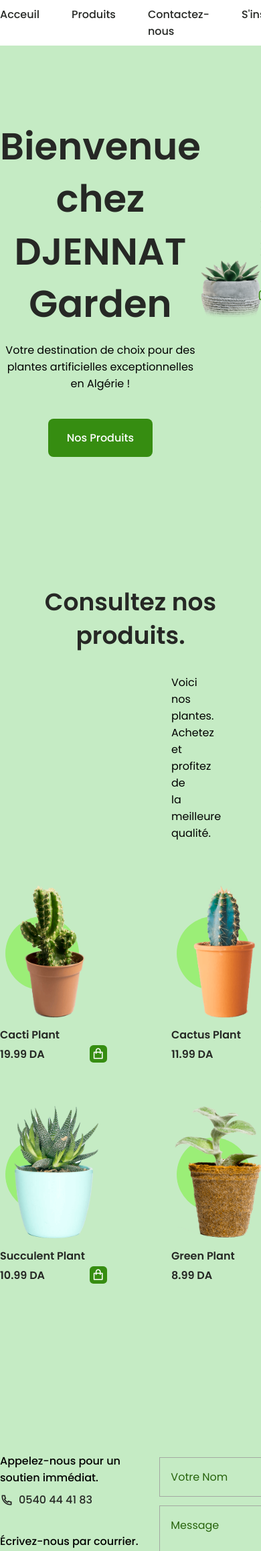
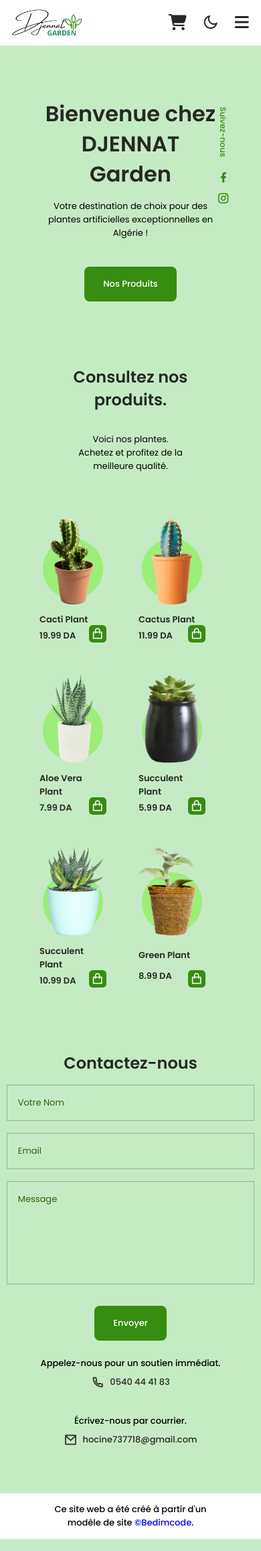
Before and after one commit to Hocine737718/Djennat_Garden_V1, a PHP site: page / in a window 390 px wide. Shown: the top 2315 px of the page at 67% size. Run offline with PHP 8.4, Linux system fonts and the light colour scheme.

Commit message:
Media Commit

```diff
--- /dev/null
+++ b/assets/css/media.css
@@ -0,0 +1,234 @@
+@media (max-width: 1191px){
+    :root {
+        --max-width-container: 764px;
+        --big-font-size: 3rem;
+        --h1-font-size: 1.5rem;
+        --h2-font-size: 1.25rem;
+        --h3-font-size: 1rem;
+        --normal-font-size: .938rem;
+        --small-font-size: .813rem;
+        --smaller-font-size: .75rem;
+    }
+    .home_container {
+        grid-template-columns: repeat(2, 60%);
+    }
+    .home_img {
+        width: 270px;
+        justify-self: left;
+    }
+    .product_container{
+        grid-template-columns: repeat(3, 180px);
+        gap: 4rem 7rem;
+    }
+    .product_img{
+        width: 170px;
+    }
+    .product_description {
+        padding: 0 8rem;
+    }
+}
+@media (max-width: 863px){
+    :root {
+        --max-width-container: 700px;
+    }
+    .product_container{
+        gap: 4rem 5rem;
+    }
+}
+@media (max-width: 799px){
+    :root {
+        --max-width-container: 610px;
+        --big-font-size: 2.25rem;
+        --normal-font-size: .813rem;
+        --small-font-size: .75rem;
+        --smaller-font-size: .5rem;
+    }
+    .home {
+        padding: 5rem 0 3rem;
+    }
+    .home_img {
+        width: 200px;
+    }
+    .section {
+        padding: 5rem 0 1rem;
+    }
+    .product_container{
+        grid-template-columns: repeat(3, 150px);
+    }
+    .nav_list {
+        column-gap: 1rem;
+    }
+    .contact_container {
+        padding-bottom: 3rem;
+    }
+    .home_social {
+        right: -0.5rem;
+    }
+}
+@media (max-width: 669px){
+    .product{
+        max-width: 520px;
+    }
+    .product_container{
+        grid-template-columns: repeat(3, 120px);
+    }
+    .product_description {
+        padding: 0 5rem;
+    }
+}
+@media (max-width: 639px){
+    :root {
+        --max-width-container: 520px;
+    }
+    .home_container {
+        grid-template-columns: repeat(1, 100%);
+    }
+    .home_img {
+        display: none;
+    }
+    .home_social {
+        top:-0.5rem;
+    }
+    .section {
+        padding: 3rem 0 1rem;
+    }
+    .contact {
+        padding: 1rem 0 1rem;
+    }
+    .contact_container {
+        row-gap: 1.5rem;
+        grid-template-columns: repeat(1, 1fr);
+    }
+    .contact_form {
+        order: 1;
+    }
+    .contact_box{
+        order: 2;
+    }
+    .contact_content{
+        justify-content: normal!important;
+    }
+    .contact_data {
+        margin-top: 0px;
+    }
+    .nav_toggle, .nav_close{
+        display: inline;
+    }
+    .nav_menu{
+        position: fixed;
+        background-color: var(--container-color);
+        width: 70%;
+        height: 100%;
+        top: 0;
+        right: -100%;
+        box-shadow: -2px 0 4px hsla(var(--hue), 24%, 15%, .1);
+        padding: 4rem 0 0 3rem;
+        border-radius: 1rem 0 0 1rem;
+        transition: .3s;
+        z-index: var(--z-fixed);
+    }
+    .nav_list {
+        display: flex;
+        flex-direction: column;
+        row-gap: 2rem;
+        font-size: var(--h3-font-size);;
+    }
+}
+@media (max-width: 549px){
+    :root {
+        --max-width-container: 396px;
+    }
+    .product{
+        max-width: var(--max-width-container);
+    }
+    .product_container{
+        grid-template-columns: repeat(3, 100px);
+        gap: 3rem 3rem;
+    }
+    .product_circle {
+        width: 90px;
+        height: 90px;
+    }
+}
+@media (max-width: 415px){
+    :root {
+        --max-width-container: 272px;
+        --big-font-size: 2rem;
+    }
+    .product_container{
+        grid-template-columns: repeat(2, 100px);
+    }
+    #logo img{
+        max-width: 70%;
+    }
+    #logo{
+        position: relative;
+        left:-15%;
+    }
+    .nav_btns{
+        position: relative;
+        right:-15%;
+    }
+    .home_social {
+        top:2.5rem;
+        right: -2.5rem;
+    }
+    .product_description {
+        padding: 0 2rem;
+    }
+    .contact{
+        max-width: 100%;
+    }
+    .contact_inputs {
+        width: 95%;
+        grid-template-columns: repeat(1, 1fr);
+        row-gap: 2.5rem;
+        margin-left: auto;
+        margin-right: auto;
+    }
+    .contact_areas {
+        width: 95%;
+        margin-left: auto;
+        margin-right: auto;
+    }
+    .contact_form {
+        text-align: center;
+    }
+    .contact_data {
+        text-align: center;
+    }
+    .copyright_text {
+        font-size: var(--normal-font-size);
+    }
+}
+@media (max-width: 365px){
+    :root {
+        --max-width-container: 272px;
+        --big-font-size: 2rem;
+        --navbar-height: 60px;
+    }
+    #logo img{
+        max-width: 60%;
+    }
+    #logo{
+        left:-5%;
+    }
+    .nav_btns{
+        right:0%;
+        column-gap: 1rem;
+    }
+    .nav_icon {
+        font-size: medium;
+    }
+    .product{
+        max-width: 250px;
+    }
+    .product_container{
+        grid-template-columns: repeat(1, 250px);
+        gap: 3rem 0rem;
+    }
+    .product_description {
+        padding: 0rem;
+    }
+
+}
--- a/assets/css/mon-style.css
+++ b/assets/css/mon-style.css
@@ -7,7 +7,7 @@
     /*--logo-img: url('../img/logo/logo.png');*/
 
     /* Conatiner CSS */
-    --max-width-container: 991px;
+    --max-width-container: 992px;
     --mrg-l-container:auto;
     --mrg-r-container:auto;
 
@@ -127,3 +127,6 @@ img{
     margin-bottom: var(--mb-2);
     line-height: 140%;
 }
+.show-menu{
+    right: 0!important;
+}
--- a/assets/css/navbar.css
+++ b/assets/css/navbar.css
@@ -52,9 +52,6 @@
 .nav_toggle, .nav_close{
     display: none;
 }
-.show-menu{
-    right: 0;
-}
 .active-link{
     position: relative;
     color: var(--first-color);
@@ -68,3 +65,10 @@
     height: 2px;
     background-color: var(--first-color);
 }
+.nav_close {
+    font-size: 1.5rem;
+    position: absolute;
+    top: 1rem;
+    right: 1.25rem;
+    cursor: pointer;
+}
--- a/assets/css/products.css
+++ b/assets/css/products.css
@@ -5,7 +5,7 @@
 .product_container{
     padding: 4rem 0;
     grid-template-columns: repeat(4, 160px);
-    gap: 4rem 6rem;
+    gap: 4rem 7rem;
 }
 .product_card{
     display: grid;
--- a/assets/js/main.js
+++ b/assets/js/main.js
@@ -53,3 +53,24 @@ sr.reveal(`.home_social`, {delay: 600});
 sr.reveal(`.contact_box`,{origin: 'left'});
 sr.reveal(`.contact_form`,{origin: 'right'});
 sr.reveal(`.product_card, .footer`,{interval: 100});
+
+const navMenu = document.getElementById('nav-menu'),
+      navToggle = document.getElementById('nav-toggle'),
+      navClose = document.getElementById('nav-close');
+if(navToggle){
+    navToggle.addEventListener('click', () =>{
+        navMenu.classList.add('show-menu');
+    })
+}
+if(navClose){
+    navClose.addEventListener('click', () =>{
+        navMenu.classList.remove('show-menu');
+    })
+}
+
+const navLink = document.querySelectorAll('.nav_link');
+function linkAction(){
+    const navMenu = document.getElementById('nav-menu');
+    navMenu.classList.remove('show-menu');
+}
+navLink.forEach(n => n.addEventListener('click', linkAction));
--- a/index.php
+++ b/index.php
@@ -14,6 +14,7 @@
         <link rel="stylesheet" href="assets/css/footer.css">
         <link rel="stylesheet" href="assets/css/button.css">
         <link rel="stylesheet" href="assets/css/dark.css">
+        <link rel="stylesheet" href="assets/css/media.css">
         <title>Djennat Garden</title>
     </head>
     <body>
@@ -26,13 +27,19 @@
                 <div class="nav_menu" id="nav-menu">
                     <ul class="nav_list">
                         <li class="nav_item">
-                            <a href="#home" class="nav_link active-link">Acceuil</a>
+                            <a href="#home" class="nav_link active-link">
+                                Acceuil
+                            </a>
                         </li>
                         <li class="nav_item">
-                            <a href="#products" class="nav_link">Produits</a>
+                            <a href="#products" class="nav_link">
+                                Produits
+                            </a>
                         </li>
                         <li class="nav_item">
-                            <a href="#contact" class="nav_link">Contactez-nous</a>
+                            <a href="#contact" class="nav_link">
+                                Contactez-nous
+                            </a>
                         </li>
                         <li class="nav_item">
                             <a href="#account" class="nav_link">
@@ -203,7 +210,7 @@
             <div class="container footer_container">
                 <div class="footer_data">
                     <div class="footer_content">
-                        <p class="copyright_text">Ce site web a été créé à partir d'un modèle de site <a href="https://www.facebook.com/bedimcode/">&#169;Bedimcode</a>.</p>
+                        <p class="copyright_text">Ce site web a été créé à partir d'un modèle de site <a href="https://www.facebook.com/bedimcode/" target="_blank">&#169;Bedimcode</a>.</p>
                     </div>
                 </div>
             </div>
```
